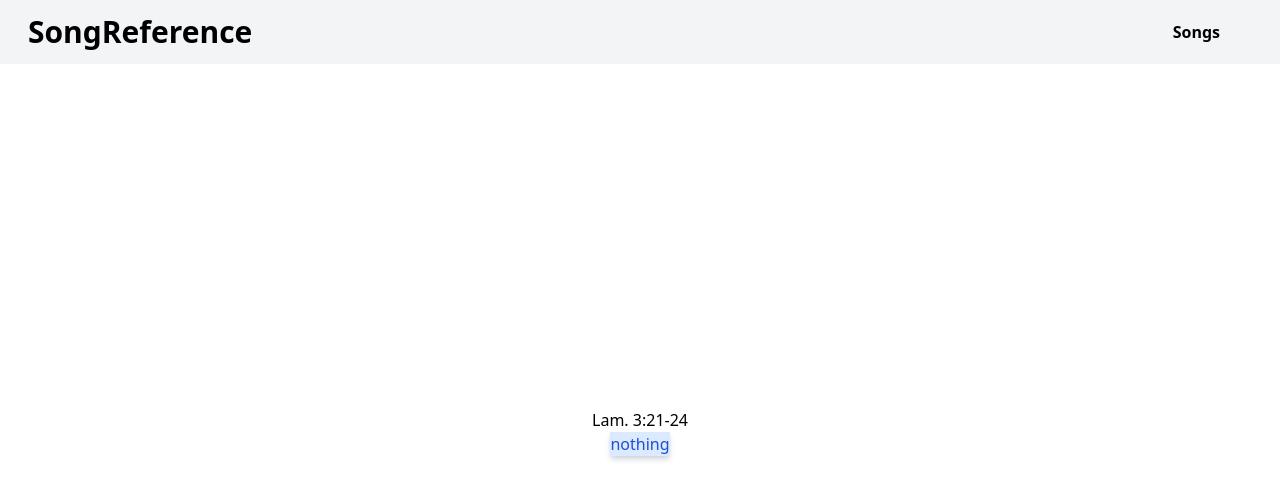
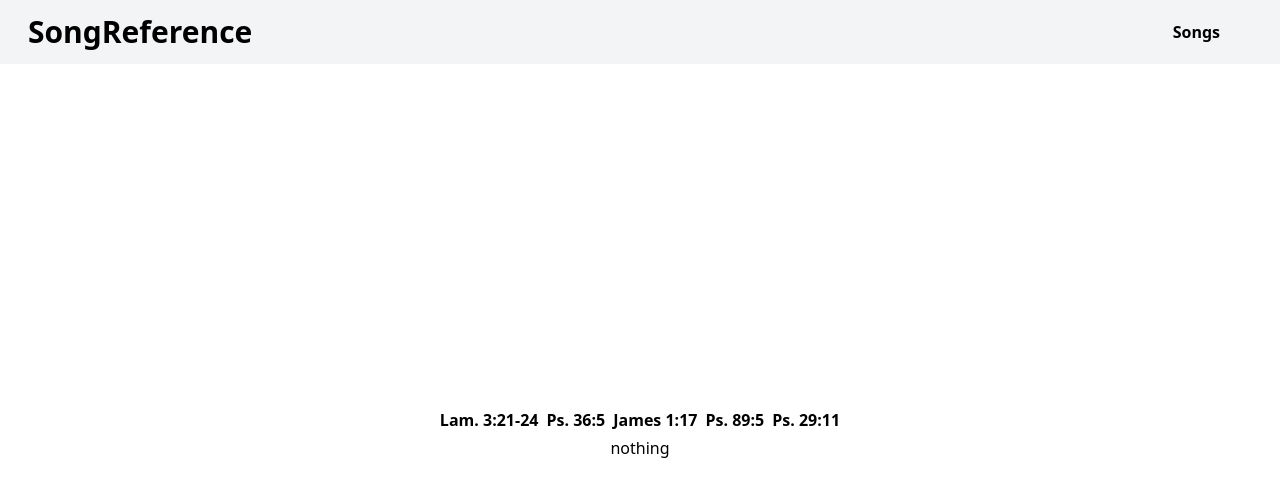
Before and after one commit to JosephBuchholz/scripture-ref-songs, a React app in the folder scripture_ref_songs/frontend/: page /viewsong/1 in a window 1280 px wide. Shown: the top 500 px of the page. Built offline with nearby package versions, Linux system fonts and the light colour scheme; the HTML template or start-up script is replaced by a standard one.

Commit message:
Added scripture references + Logos Reftagger

```diff
--- a/scripture_ref_songs/frontend/src/pages/ViewSongPage.jsx
+++ b/scripture_ref_songs/frontend/src/pages/ViewSongPage.jsx
@@ -1,8 +1,11 @@
 import { useParams } from "react-router-dom";
 import Header from "../components/Header";
+import { useState } from "react";
 
 export default function ViewSongPage() {
     const { id } = useParams();
+
+    const [currentRefId, setCurrentRefId] = useState(-1);
 
     let songString = "";
     if (id == 0) {
@@ -33,6 +36,16 @@ Blessings all mine with ten thousand beside!`;
 
     const linesArray = songString.split("\n");
 
+    /**
+     * The first element is the type:
+     *  "l" = line: the second elment will then be the line number
+     *  "lr" = line range: the second element will be the line range
+     *
+     * The second element is a number or range: so for example: 7 or [0, 5]
+     *
+     * The thrid element (which is optional) is the particular verse(s)
+     */
+
     let references = [
         [
             "Lam. 3:21-24",
@@ -46,17 +59,50 @@ Blessings all mine with ten thousand beside!`;
                 ["lr", [14, 15], 24],
             ],
         ],
+        [
+            "Ps. 36:5",
+            [
+                ["l", 0],
+                ["lr", [4, 5]],
+                ["l", 8],
+                ["l", 12],
+            ],
+        ],
+        [
+            "James 1:17",
+            [
+                ["lr", [1, 3]],
+                ["lr", [6, 7]],
+                ["l", 16],
+            ],
+        ],
+        ["Ps. 89:5", [["lr", [9, 12]]]],
+        ["Ps. 29:11", [["lr", [13, 16]]]],
     ];
 
     let mainReferencesDisplay = [];
 
+    let index = 0;
     for (let ref of references) {
-        mainReferencesDisplay.push(<p>{ref[0]}</p>);
+        mainReferencesDisplay.push(
+            <ScriptRef
+                onHover={(event, id) => {
+                    if (event === 0) {
+                        setCurrentRefId(id);
+                    }
+                }}
+                id={index}
+            >
+                {ref[0]}
+            </ScriptRef>
+        );
+        index++;
     }
 
     let lyricsDisplay = [];
 
-    let spans = references[0][1];
+    let spans = [];
+    if (currentRefId !== -1) spans = references[currentRefId][1];
 
     let lineNumber = -1;
     for (let i = 0; i < linesArray.length; i++) {
@@ -104,7 +150,7 @@ Blessings all mine with ten thousand beside!`;
                 <Header></Header>
 
                 <div className="flex-1 flex flex-col justify-center items-center">
-                    {mainReferencesDisplay}
+                    <div className="flex flex-row">{mainReferencesDisplay}</div>
                     <div className="flex flex-col">{lyricsDisplay}</div>
                 </div>
             </div>
@@ -131,3 +177,19 @@ function HighlightSpan({ children }) {
         </span>
     );
 }
+
+function ScriptRef({ children, onHover, id }) {
+    return (
+        <p
+            onMouseEnter={() => {
+                onHover(0, id);
+            }}
+            onMouseLeave={() => {
+                onHover(1, id);
+            }}
+            className="m-1 font-semibold"
+        >
+            {children}
+        </p>
+    );
+}
--- a/scripture_ref_songs/frontend/templates/frontend/index.html
+++ b/scripture_ref_songs/frontend/templates/frontend/index.html
@@ -17,5 +17,35 @@
         <div id="app"></div>
 
         <script type="module" src="{% static "frontend/main.js" %}"></script>
+
+        <script>
+            var refTagger = {
+                settings: {
+                    bibleReader: "bible.faithlife",
+                    bibleVersion: "ESV",
+                    roundCorners: true,
+                    socialSharing: ["google"],
+                    customStyle : {
+                        heading: {
+                            backgroundColor : "#F5F5F5",
+                            color : "#000000"
+                        },
+                        body   : {
+                            color : "#000000",
+                            fontSize : "14px"
+                        }
+                    }
+                }
+            };
+
+            (function(d, t) {
+                var n = d.querySelector('[nonce]');
+                refTagger.settings.nonce = n && (n.nonce || n.getAttribute('nonce'));
+                var g = d.createElement(t), s = d.getElementsByTagName(t)[0];
+                g.src = 'https://api.reftagger.com/v2/RefTagger.js';
+                g.nonce = refTagger.settings.nonce;
+                s.parentNode.insertBefore(g, s);
+            }(document, 'script'));
+        </script>
     </body>
 </html>
```
Also changed, not shown: scripture_ref_songs/frontend/static/frontend/index.css, scripture_ref_songs/frontend/static/frontend/main.js.
